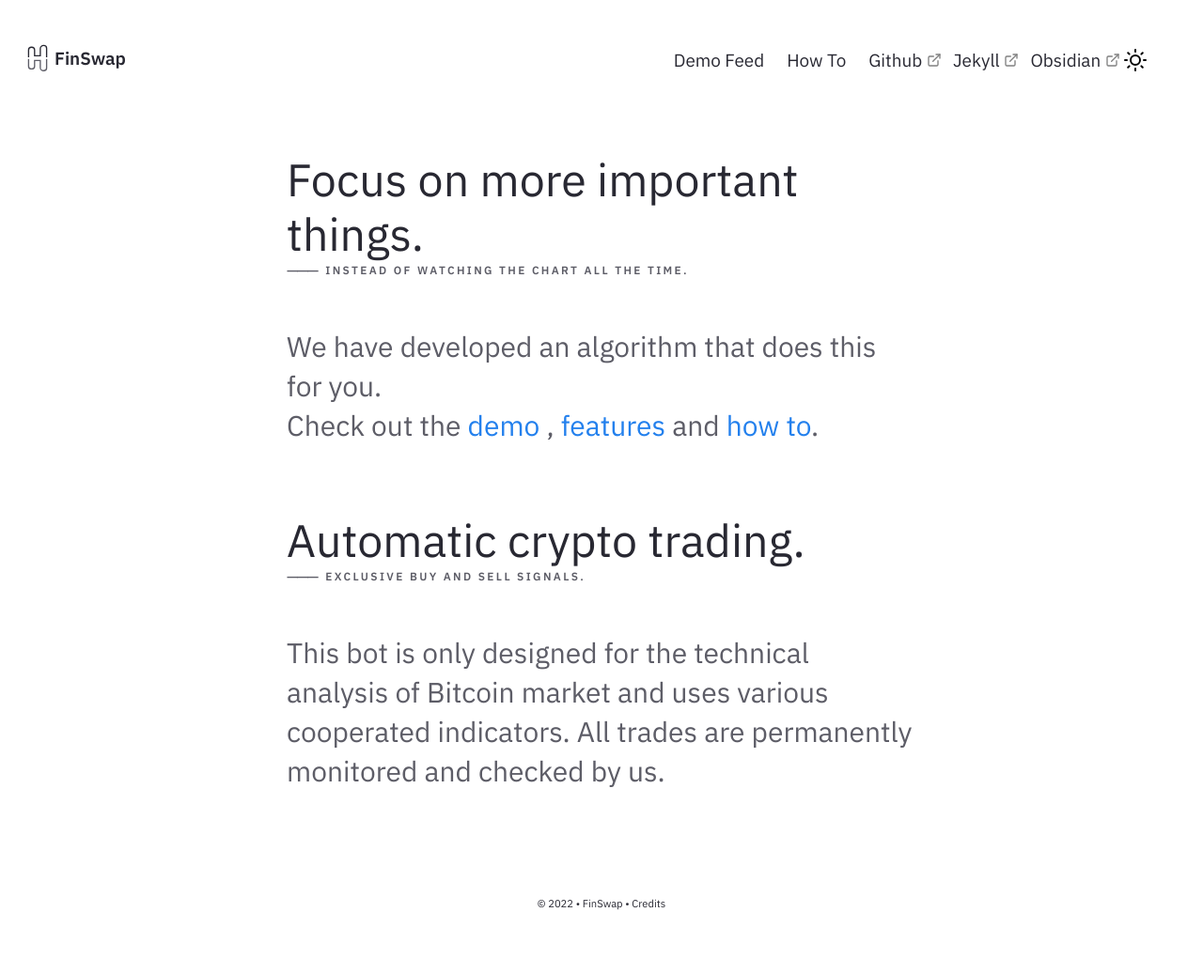
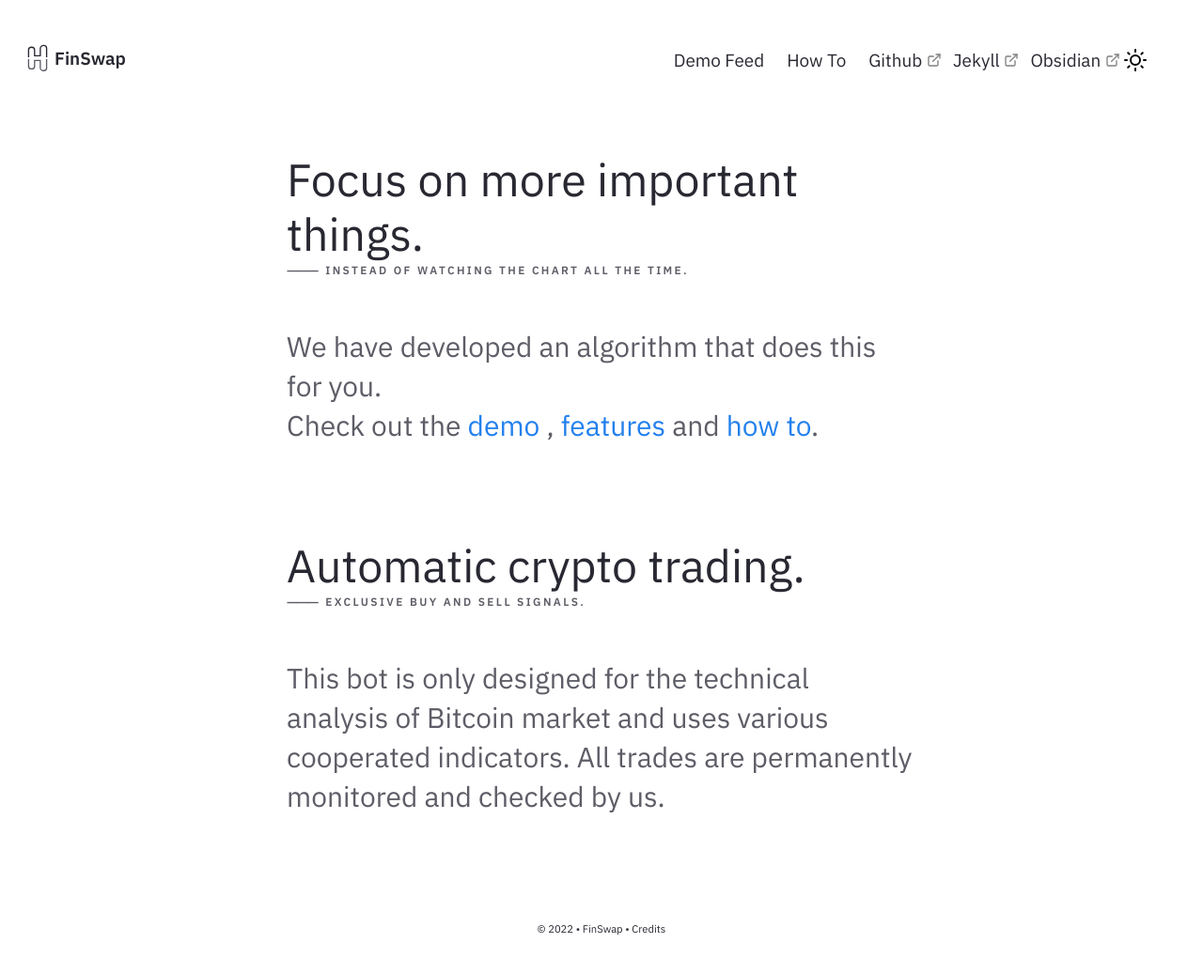
Before and after one commit to kevinroku/nroku.github.io, a Jekyll site: the page built from pages/index.md, in a window 1280 px wide. Shown: the whole page at 94% size. Built offline with Jekyll 4.4.1, drawn with Linux system fonts in a browser that asks for light colours; before the commit the page ends 1011 px from its top, so only the background shows below that.

Commit message:
Update Homepage.html

```diff
--- a/_includes/Homepage.html
+++ b/_includes/Homepage.html
@@ -5,7 +5,7 @@
         We have developed an algorithm that does this for you.<br/>
         Check out the <a href="{{'/notes' | relative_url}}"> demo </a>, <a href="{{'/post/features' | relative_url}}"> features </a> and <a href="{{'/post/how-to' | relative_url}}"> how to</a>.
         </h3>
-    </div> <br/><br/>
+    </div> <br/><br/><br/>
     <div class="jumbo">Automatic crypto trading. </div>
     <h5 class="meta-title">⸻ Exclusive buy and sell signals.</h5>
     <div class="home-sub-text"> <h3>
```
